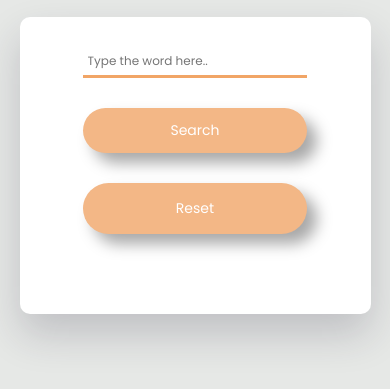
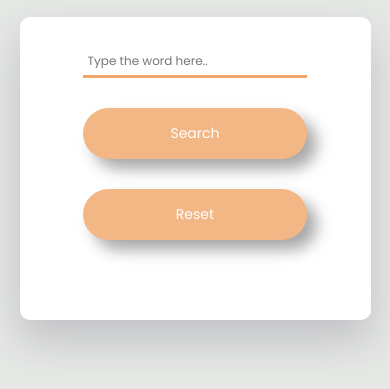
Before and after one commit to pipe-justpipe/WORDSEARCH, a plain HTML site: page index.html in a window 390 px wide. Shown: the part 51-440 px from the top of the page. Drawn offline with Linux system fonts and the light colour scheme.

Commit message:
updated read me

```diff
--- a/index.html
+++ b/index.html
@@ -28,7 +28,7 @@
             id="input-word"
           />
           <button tabindex="0" id="search-btn">Search</button>
-          <input tabindex="0" type="reset" id="reset-btn" />
+          <button tabindex="0" id="reset-btn">Reset</button>
         </div>
         <div class="result" id="result"></div>
       </section>
--- a/style.css
+++ b/style.css
@@ -50,9 +50,9 @@ h1 {
   border-bottom: 3px solid #f1a566;
   font-size: 16px;
 }
-.search-box button {
+.search-box #search-btn {
   margin: 0px 20px;
-  padding: 12px 36px;
+  padding: 15px 40px;
   background-color: #f3b786;
   color: #fff;
   border: none;
@@ -65,12 +65,12 @@ h1 {
 
 }
 
-.search-box button:hover {
+.search-box #search-btn:hover {
   box-shadow: 5px 5px 15px #aaa;
   background-color: #f1a566;
 }
 
-.search-box input[type=reset] {
+.search-box #reset-btn {
   margin: 0px;
   width: 30%;
   padding: 15px 40px;
@@ -84,7 +84,7 @@ h1 {
   outline: none;
 }
 
-.search-box input[type=reset]:hover {
+.search-box #reset-btn:hover {
   box-shadow: 5px 5px 15px #aaa;
   background-color: #f1a566;
 }
@@ -155,7 +155,7 @@ h1 {
     gap: 30px;
 
   }
-  .search-box button {
+  .search-box #search-btn {
     width: 80%;
     margin: 0 auto;
     font-size: 14px;
@@ -165,7 +165,7 @@ h1 {
     margin: 0 auto;
     font-size: 12px;
   }
-  .search-box input[type=reset] {
+  .search-box #reset-btn {
     font-size: 14px;
     width: 80%;
     margin: 0 auto;
```
